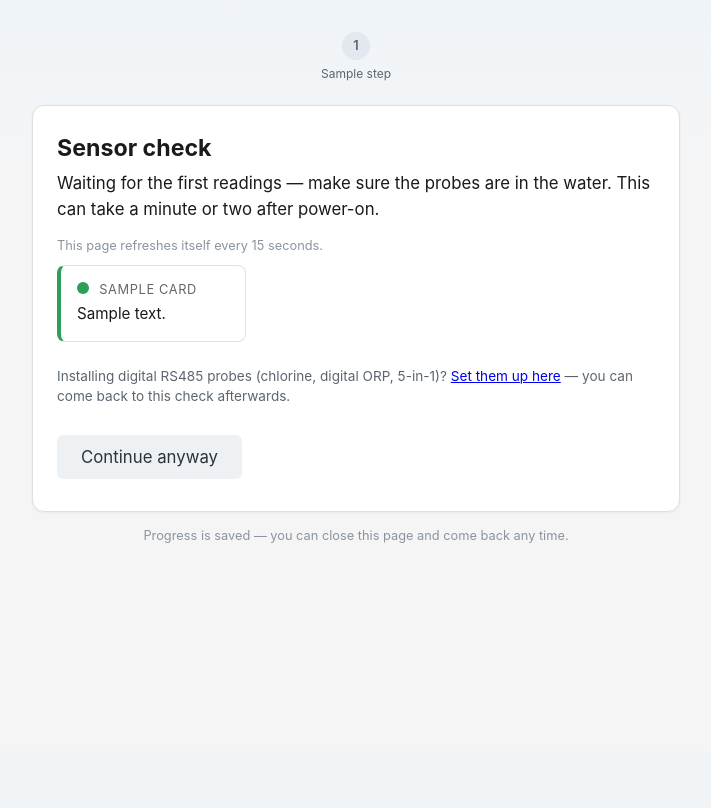
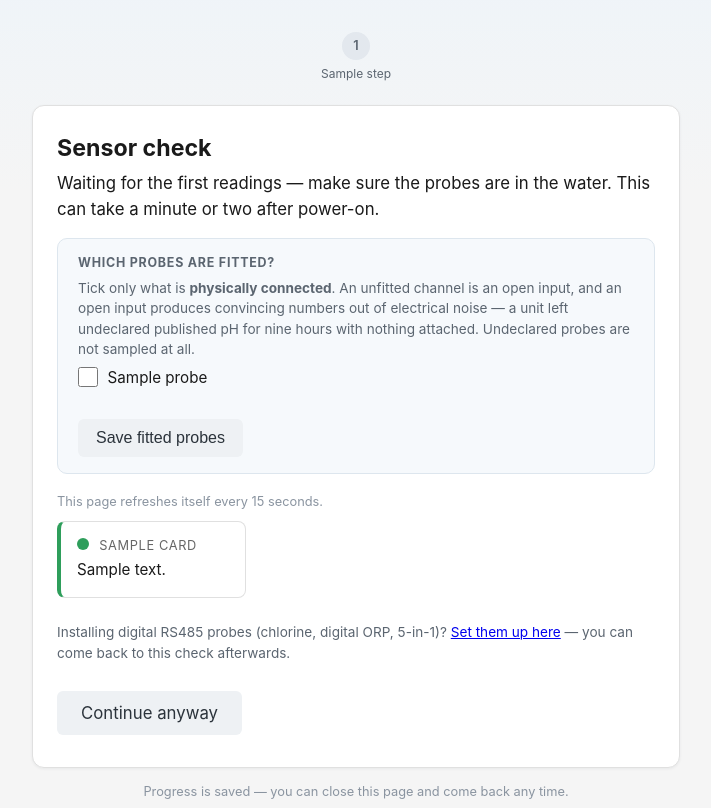
Before and after one commit to BlueSignal-XYZ/wqm-1, a Python web app: template src/service_window/templates/setup/sensors.html in a window 1280 px wide. Shown: the part 49-857 px from the top of the page, without its empty margins (284-995 px from the left). Before the commit the page ends 592 px from the top, so only its background shows below. Run offline with Jinja, Linux system fonts and the light colour scheme; the template is opened without the code that fills it: most values are stand-ins (such as "Sample title", 1, 10 or a date in 2020).

Commit message:
feat(setup): the wizard asks which probes are fitted
The firmware can refuse to sample an undeclared probe (#93), but something has
to do the declaring, and the only person who knows what is physically screwed
into the enclosure is the installer standing in front of it. The wizard never
asked. It assumed the analog four were present, reported "pH probe is reading
normally" for a bare board, and passed its own go/no-go check.

The Sensors step now carries a fitment checklist covering the four analog
probes plus analog ORP, and states plainly why it matters: an unfitted channel
is an open input, and an open input produces convincing numbers out of
electrical noise.

Every key is written on submit, not just the ticked ones. Writing only what is
ticked would leave a removed probe declared as fitted forever, and being able
to say "this channel has nothing on it" is the entire point. Tested directly —
un-ticking must be able to remove a probe.

Absent keys still render as fitted (ORP excepted, since PCBA Fin_3 has no ORP
hardware), matching health.py and the firmware defaults, so a unit upgrading
from before these keys existed does not look like every probe fell off.

The 15-second auto-refresh no longer fires while checkboxes are being changed;
a refresh that eats a half-completed declaration is how an installer gives up
on a page.

1009 tests pass, ruff check and format clean.

Co-Authored-By: Claude Fable 5 <noreply@anthropic.com>

```diff
--- a/src/service_window/static/style.css
+++ b/src/service_window/static/style.css
@@ -474,3 +474,15 @@ pre.output {
     .steps-track { margin-bottom: 2.2rem; }
     .setup-card { padding: 1.25rem 1rem 1.5rem; }
 }
+
+/* Probe fitment checklist (Sensors step) */
+.fitment-row {
+    display: flex;
+    align-items: center;
+    gap: 0.6rem;
+    padding: 0.5rem 0;
+    border-bottom: 1px solid #e6ebf0;
+    font-size: 0.95rem;
+}
+.fitment-row:last-of-type { border-bottom: none; }
+.fitment-row input[type="checkbox"] { width: 20px; height: 20px; flex-shrink: 0; }
--- a/src/service_window/templates/setup/sensors.html
+++ b/src/service_window/templates/setup/sensors.html
@@ -11,6 +11,23 @@ water. This can take a minute or two after power-on.</p>
 {% else %}
 <p class="lead">Some sensors need attention — each card below says what to check.</p>
 {% endif %}
+<form method="post" class="howto">
+    <div class="howto-title">Which probes are fitted?</div>
+    <p class="skip-note" style="margin-top:0">
+        Tick only what is <b>physically connected</b>. An unfitted channel is an open
+        input, and an open input produces convincing numbers out of electrical noise —
+        a unit left undeclared published pH for nine hours with nothing attached.
+        Undeclared probes are not sampled at all.
+    </p>
+    {% for key, label in probes %}
+    <label class="fitment-row">
+        <input type="checkbox" name="{{ key }}" {{ 'checked' if fitment[key] else '' }}>
+        <span>{{ label }}</span>
+    </label>
+    {% endfor %}
+    <button type="submit" class="btn btn-secondary">Save fitted probes</button>
+</form>
+
 <p class="refresh-note">This page refreshes itself every 15 seconds.</p>
 <div class="grid">
     {% for name, card in cards.items() %}
@@ -26,5 +43,15 @@ water. This can take a minute or two after power-on.</p>
 </div>
 {% endblock %}
 {% block scripts %}
-<script>setTimeout(function () { window.location.reload(); }, 15000);</script>
+<script>
+// Don't reload out from under someone mid-declaration — a refresh that eats a
+// half-ticked form is how an installer gives up on a page.
+(function () {
+  var editing = false;
+  document.addEventListener('change', function (e) {
+    if (e.target.type === 'checkbox') editing = true;
+  });
+  setTimeout(function () { if (!editing) window.location.reload(); }, 15000);
+})();
+</script>
 {% endblock %}
```
Also changed, not shown: src/service_window/routes/setup.py (+42 -3 lines), tests/test_wizard_probe_fitment.py (added, +104 -0 lines).
